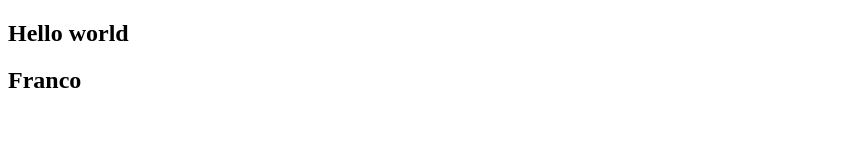
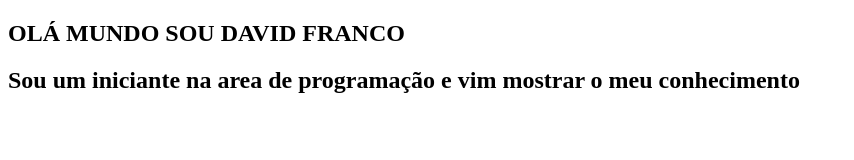
Before and after one commit to Otaku4K/projet-html, a plain HTML site: page index.html in a window 1280 px wide. Shown: the whole page, without its empty margins (0-854 px from the left). Drawn offline with Linux system fonts and the light colour scheme.

Commit message:
Update index.html

```diff
--- a/index.html
+++ b/index.html
@@ -9,13 +9,13 @@
 <body>
     <article>
     <header>
-    <h1> Hello world </h1>
+    <h1> OLÁ MUNDO SOU DAVID FRANCO </h1>
     </header>
     </article>
 
     <article>
     <header>
-    <h2> Franco </h2>
+    <h2> Sou um iniciante na area de programação e vim mostrar o meu conhecimento</h2>
     </header>
     </article>
 
```
